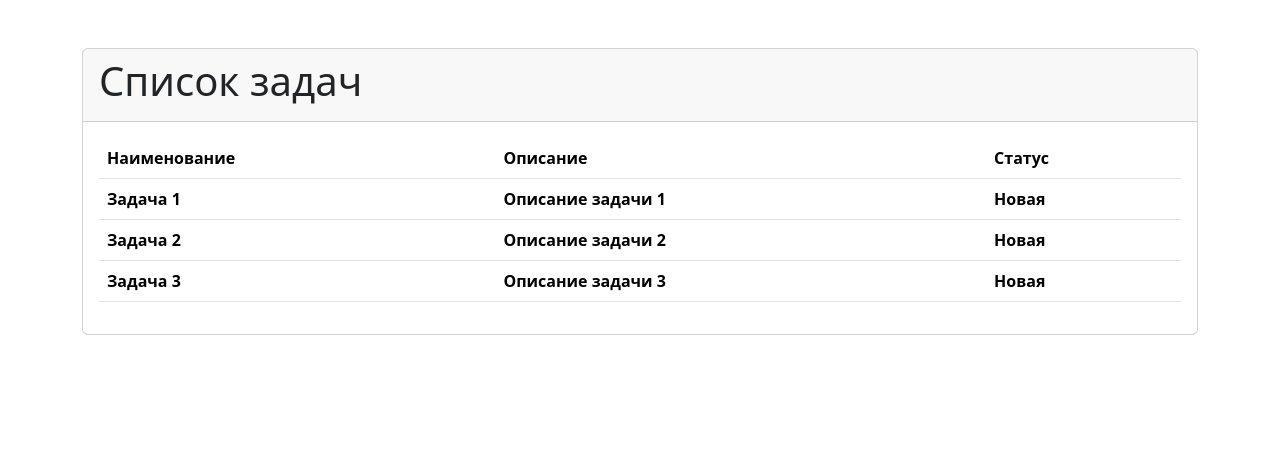
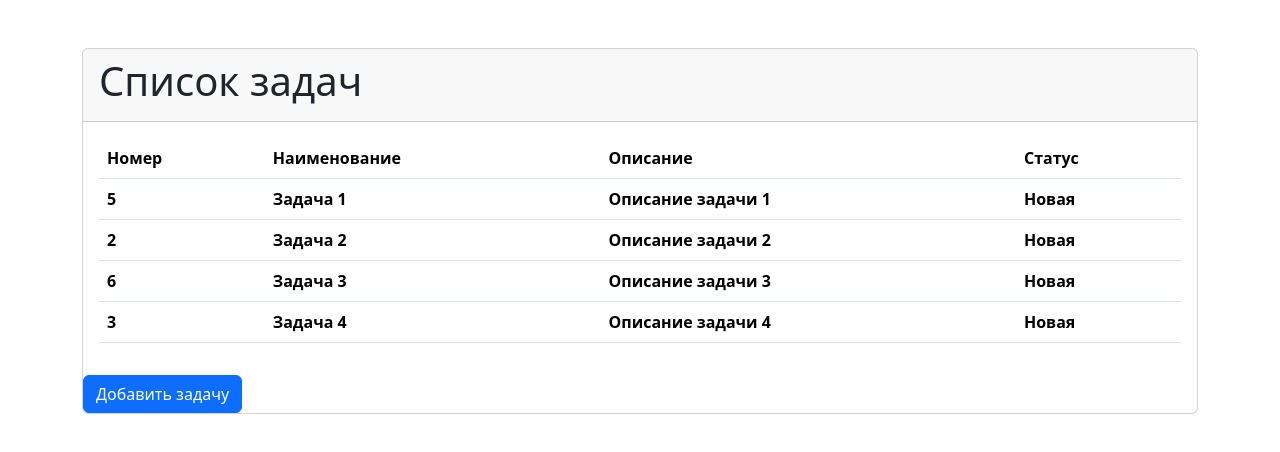
Before and after one commit to KirillFisenko/GoalsManager, a React (Vite) app in the folder taskmanagerclient/: page / in a window 1280 px wide. Shown: the top 452 px of the page. Built offline with nearby package versions, Linux system fonts and the light colour scheme.

Commit message:
Add new column, Add button "addTask"

```diff
--- a/taskmanagerclient/src/App.jsx
+++ b/taskmanagerclient/src/App.jsx
@@ -1,12 +1,21 @@
+import { useState } from "react";
 import TableTask from "./layout/TableTask/TableTask"
 
-const tasks = [
-  {id: 1, name: 'Задача 1', description:  'Описание задачи 1', status: 'Новая'},
-  {id: 2, name: 'Задача 2', description:  'Описание задачи 2', status: 'Новая'},
-  {id: 3, name: 'Задача 3', description:  'Описание задачи 3', status: 'Новая'}
-]
+const App = () => {
 
-const App = () => {
+  const [tasks, setTasks] = useState([
+    { id: 5, name: 'Задача 1', description: 'Описание задачи 1', status: 'Новая' },
+    { id: 2, name: 'Задача 2', description: 'Описание задачи 2', status: 'Новая' },
+    { id: 6, name: 'Задача 3', description: 'Описание задачи 3', status: 'Новая' },
+    { id: 3, name: 'Задача 4', description: 'Описание задачи 4', status: 'Новая' }
+  ]);
+
+  const addTask = () => {
+    const newId = tasks.sort((x, y) => x.id - y.id)[tasks.length - 1].id + 1;
+    const item = { id: newId, name: 'Задача new', description: 'Описание задачи new', status: 'Новая' };
+    setTasks([...tasks, item]);
+  }
+
   return (
     <div className="container mt-5">
       <div className="card">
@@ -14,7 +23,13 @@ const App = () => {
           <h1>Список задач</h1>
         </div>
         <div className="card-body">
-          <TableTask tasks={tasks}/>
+          <TableTask tasks={tasks} />
+        </div>
+        <div>
+          <button className="btn btn-primary"
+            onClick={() => { addTask() }}>
+            Добавить задачу
+          </button>
         </div>
       </div>
     </div>
--- a/taskmanagerclient/src/layout/TableTask/TableTask.jsx
+++ b/taskmanagerclient/src/layout/TableTask/TableTask.jsx
@@ -5,6 +5,7 @@ const TableTask = (props) => {
         <table className="table table-hover">
             <thead>
                 <tr>
+                <th>Номер</th>
                     <th>Наименование</th>
                     <th>Описание</th>
                     <th>Статус</th>
--- a/taskmanagerclient/src/layout/TableTask/components/RowTableTask.jsx
+++ b/taskmanagerclient/src/layout/TableTask/components/RowTableTask.jsx
@@ -1,6 +1,7 @@
 const RowTableTask = (props) => {
     return (
         <tr>
+            <th>{props.id}</th>
             <th>{props.name}</th>
             <th>{props.description}</th>
             <th>{props.status}</th>
```
